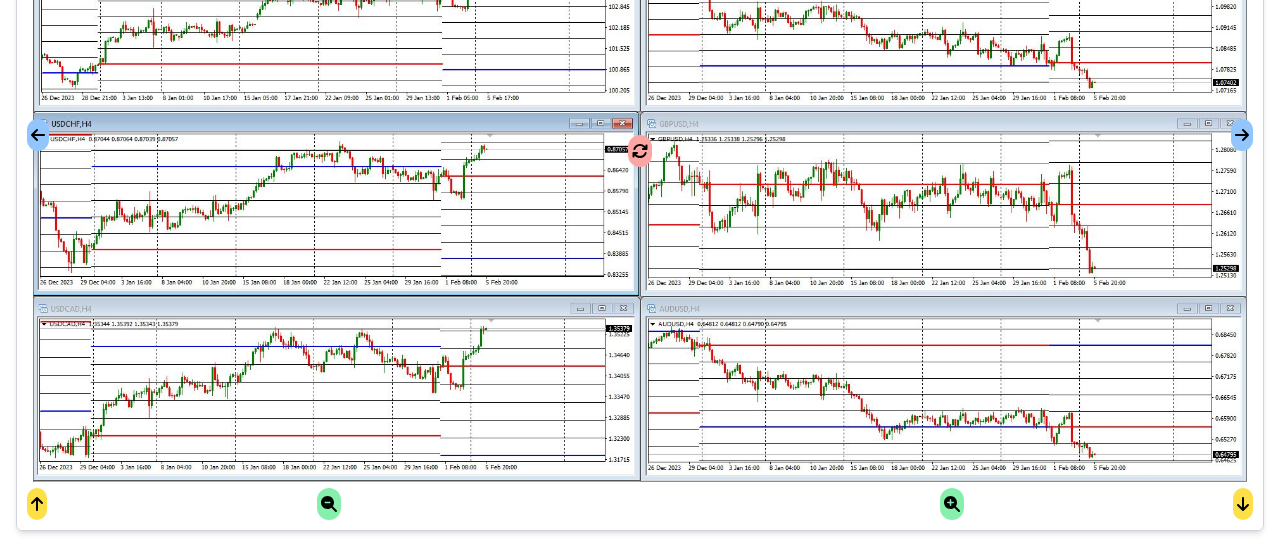
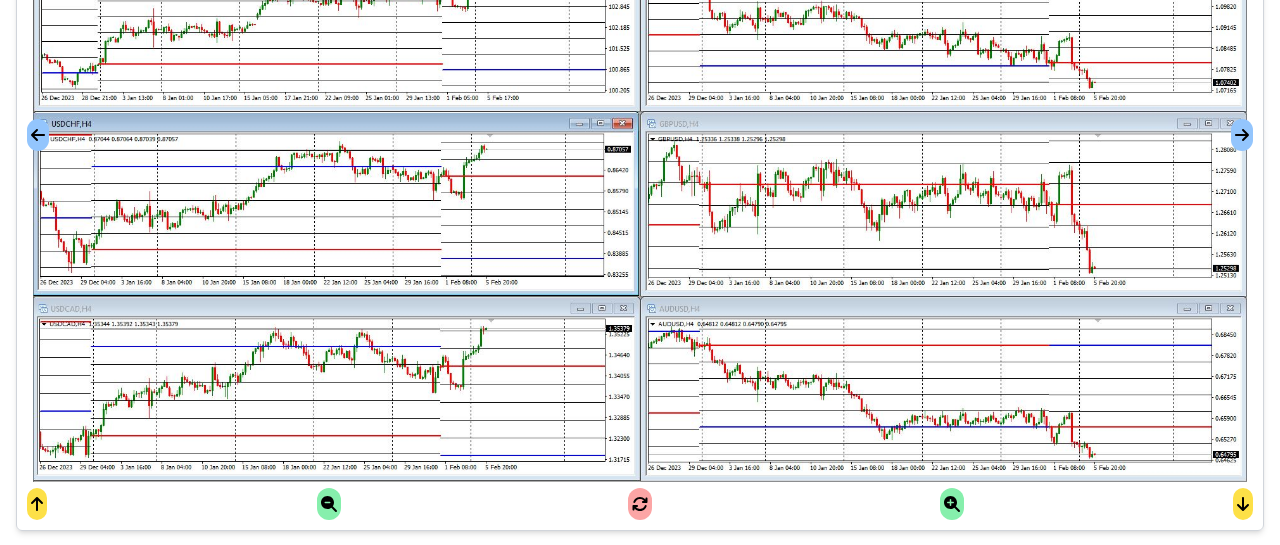
Before and after one commit to TshwaneloMatlou/eig, a Next.js app: page /Charts in a window 1280 px wide. Shown: the part 1960-2505 px from the top of the page. Built offline with nearby package versions, Linux system fonts and the light colour scheme.

Commit message:
chart update

```diff
--- a/app/Components/UsdCorrelationBlock.tsx
+++ b/app/Components/UsdCorrelationBlock.tsx
@@ -85,7 +85,7 @@ const UsdCorrelationBlock: React.FC<UsdCorrelationBlockProps> = ({ chart, select
           />
         </div>
       </div>
-      <div style={{ position: 'absolute', top: '50%', left: '50%', transform: 'translate(-50%, -50%)' }}>
+      <div style={{ position: 'absolute', bottom: '10px', left: '50%', transform: 'translateX(-50%)' }}>
         <button className="bg-red-300 p-1 text-black rounded-2xl " onClick={reset}>
           <FontAwesomeIcon icon={faSync} />
         </button>
```
